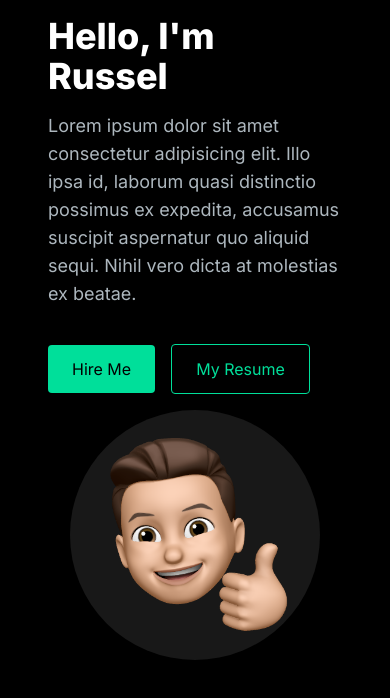
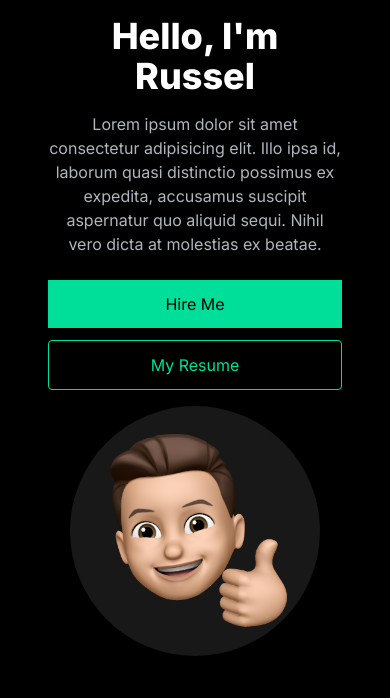
Before and after one commit to Russel-T/My-Portfolio-Website, a Next.js app in the folder my-portfolio-website/: page / in a window 390 px wide. Shown: the top 698 px of the page. Built offline with nearby package versions, Linux system fonts and the light colour scheme.

Commit message:
herosection edit

```diff
--- a/my-portfolio-website/src/app/components/HeroSection.jsx
+++ b/my-portfolio-website/src/app/components/HeroSection.jsx
@@ -4,21 +4,21 @@ const HeroSection = () => {
   return (
     <section>
       <div className="grid grid-cols-1 lg:grid-cols-12">
-        <div className="col-span-7 place self-center">
-          <h1 className="text-white mb-4 text-4xl lg:text-6xl font-extrabold">
+        <div className="col-span-7 place self-center text-center sm:text-left">
+          <h1 className="text-white mb-4 text-4xl sm:text-5xl  lg:text-6xl font-extrabold">
             Hello, I'm Russel
           </h1>
-          <p className="text-[#ADB7BE] text-lg mb-6 lg:text-xl">
+          <p className="text-[#ADB7BE] text-base sm:text-lg mb-6 lg:text-xl">
             Lorem ipsum dolor sit amet consectetur adipisicing elit. Illo ipsa
             id, laborum quasi distinctio possimus ex expedita, accusamus
             suscipit aspernatur quo aliquid sequi. Nihil vero dicta at molestias
             ex beatae.
           </p>
           <div>
-            <button className="px-6 py-3 bg-[#00df9a] rounded mr-4 hover:bg-[#00cf9a] ">
+            <button className="px-6 py-3 w-full sm:w-fit bg-[#00df9a] mr-4 hover:bg-[#00cf9a] ">
               Hire Me
             </button>
-            <button className="px-6 py-3 bg-transparent rounded text-[#00df9a] border border-[#00df9a] hover:bg-[#00df9a] hover:text-black mt-3">
+            <button className="px-6 py-3  w-full sm:w-fit bg-transparent rounded text-[#00df9a] border border-[#00df9a] hover:bg-[#00df9a] hover:text-black mt-3">
               My Resume
             </button>
           </div>
```
